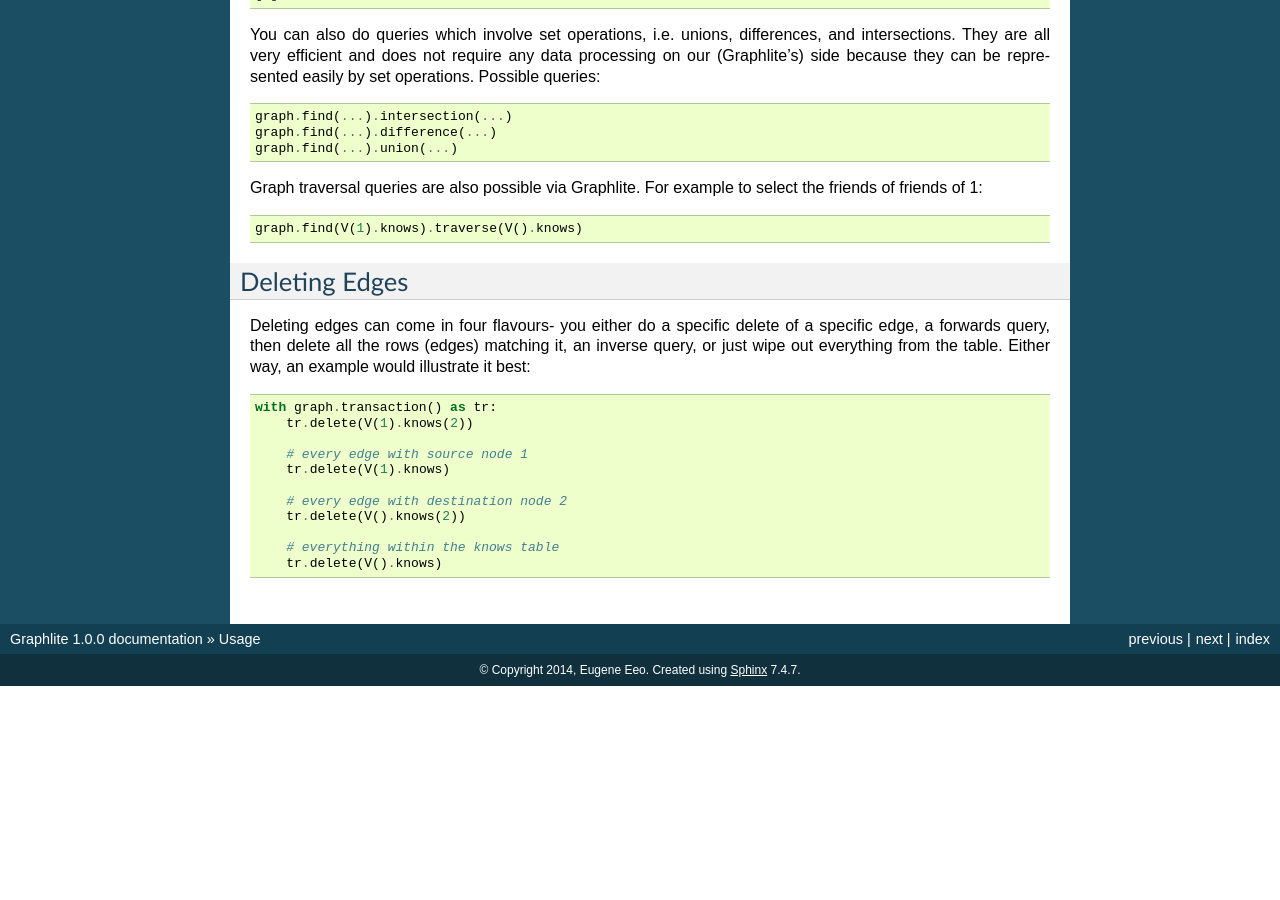
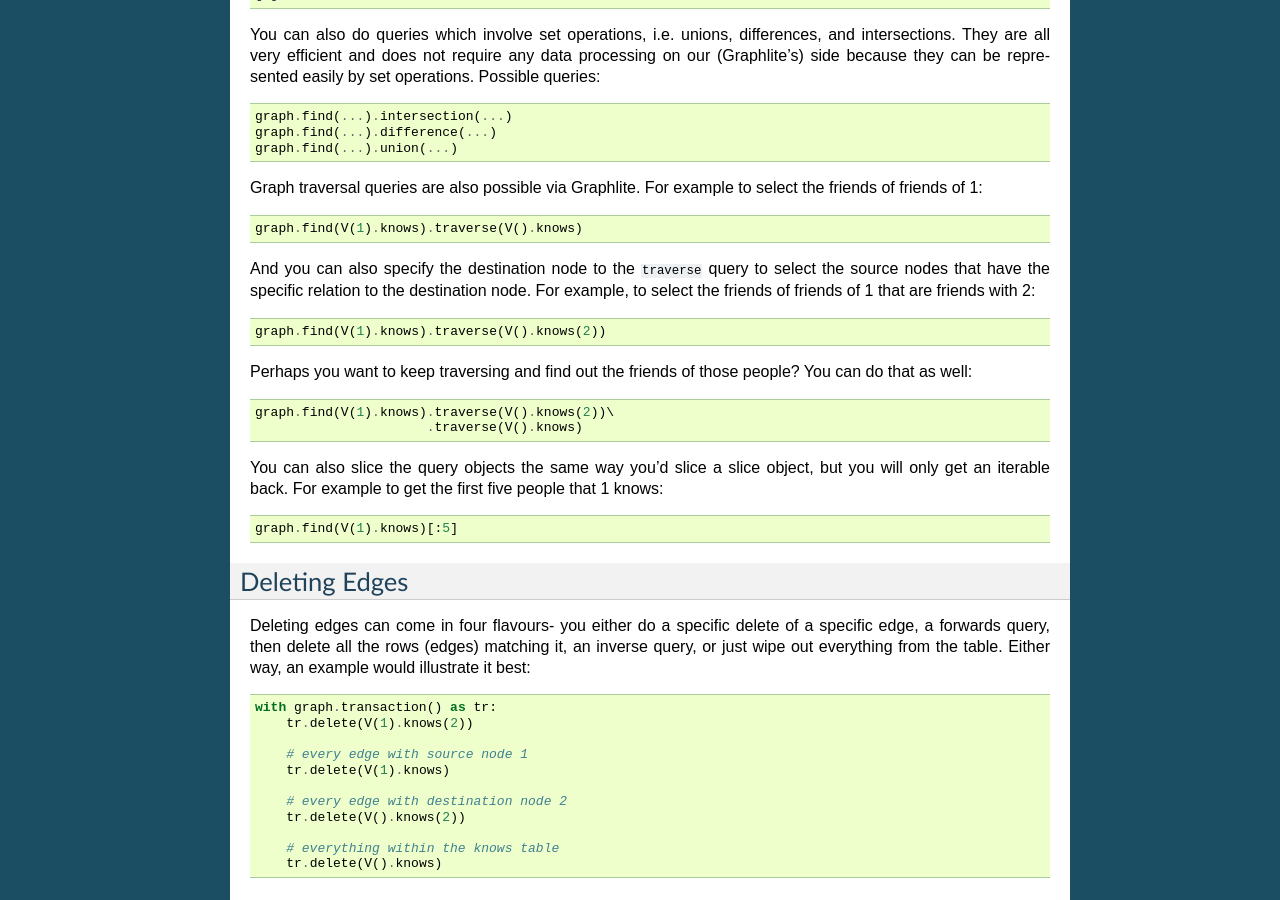
Before and after one commit to eugene-eeo/graphlite, a Sphinx documentation site: the page built from docs/usage.rst, in a window 1280 px wide and 900 px high, scrolled down 1043 px. Built offline with Sphinx 7.4.7, drawn with Linux system fonts in a browser that asks for light colours; before the commit the page ends 1729 px from its top, so only the background shows below that.

Commit message:
more docs

```diff
--- a/docs/usage.rst
+++ b/docs/usage.rst
@@ -92,6 +92,30 @@ to select the friends of friends of 1:
 
     graph.find(V(1).knows).traverse(V().knows)
 
+And you can also specify the destination node to the ``traverse``
+query to select the source nodes that have the specific relation
+to the destination node. For example, to select the friends of friends
+of 1 that are friends with 2:
+
+.. code-block:: python
+
+    graph.find(V(1).knows).traverse(V().knows(2))
+
+Perhaps you want to keep traversing and find out the friends of those
+people? You can do that as well:
+
+.. code-block:: python
+
+    graph.find(V(1).knows).traverse(V().knows(2))\
+                          .traverse(V().knows)
+
+You can also slice the query objects the same way you'd slice a slice
+object, but you will only get an iterable back. For example to get the
+first five people that 1 knows:
+
+.. code-block:: python
+
+    graph.find(V(1).knows)[:5]
 
 --------------
 Deleting Edges
```
